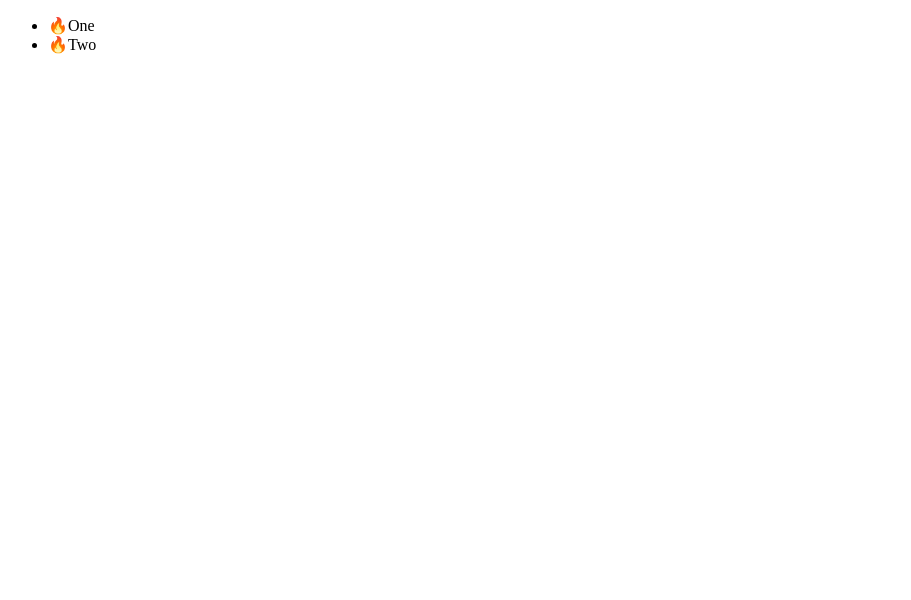
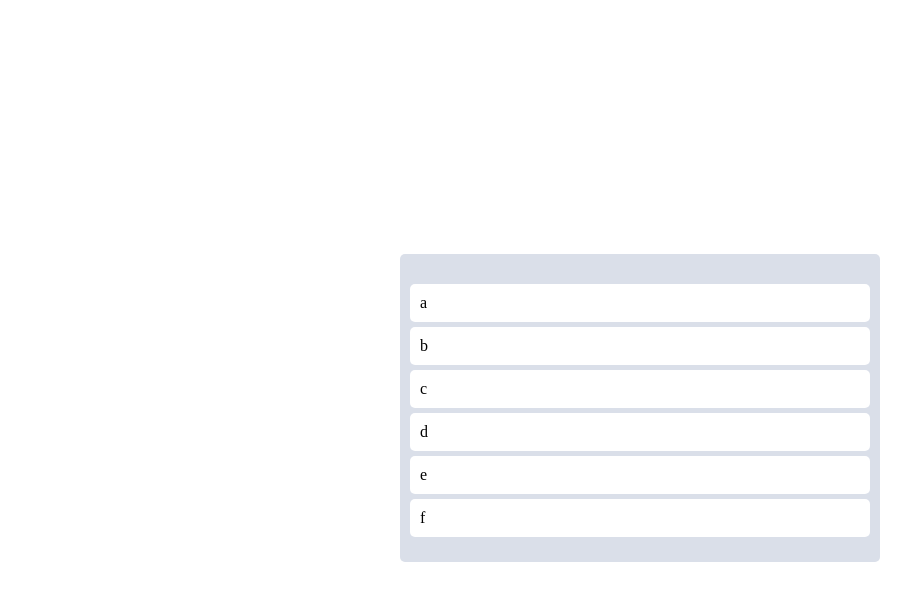
Before and after one commit to yoonhoelee/trello-clone, a React (Create React App) app: page / in a window 1280 px wide. Shown: the top 600 px of the page, without its empty margins (0-911 px from the left). Built offline with nearby package versions, Linux system fonts and the light colour scheme.

Commit message:
feat: added style and added more cards

```diff
--- a/src/App.tsx
+++ b/src/App.tsx
@@ -1,29 +1,69 @@
 import React from 'react';
 import {DragDropContext, Draggable, Droppable} from "react-beautiful-dnd";
+import styled from "styled-components";
+
+const Wrapper = styled.div`
+    display: flex;
+    max-width: 480px;
+    width: 100%;
+    margin: 0 auto;
+    justify-content: center;
+    align-items: center;
+    height: 100vh;
+`;
+
+const Boards = styled.div`
+    display: grid;
+    width: 100%;
+    grid-template-columns: repeat(1, 1fr);
+`;
+
+const Board = styled.div`
+    padding: 20px 10px;
+    padding-top: 30px;
+    background-color: ${(props) => props.theme.boardColor};
+    border-radius: 5px;
+    min-height: 200px;
+`;
+
+const Card = styled.div`
+    border-radius: 5px;
+    margin-bottom: 5px;
+    padding: 10px 10px;
+    background-color: ${(props) => props.theme.cardColor};
+`;
+
+const toDos = ["a", "b", "c", "d", "e", "f"];
 
 function App() {
-    const onDragEnd = () => {};
+    const onDragEnd = () => {
+    };
     return (
         <DragDropContext onDragEnd={onDragEnd}>
-            <div>
-                <Droppable droppableId="one">
-                    {(provided) => (
-                        <ul ref={provided.innerRef}{...provided.droppableProps}>
-                            <Draggable draggableId="first" index={0}>
-                                {(provided) => (
-                                    <li ref={provided.innerRef} {...provided.draggableProps}>
-                                        <span {...provided.dragHandleProps}>🔥</span>
-                                        One
-                                    </li>
-                                )}
-                            </Draggable>
-                            <Draggable draggableId="second" index={1}>
-                                {(provided) => <li ref={provided.innerRef} {...provided.draggableProps} {...provided.dragHandleProps}>🔥Two</li>}
-                            </Draggable>
-                        </ul>
-                    )}
-                </Droppable>
-            </div>
+            <Wrapper>
+                <Boards>
+                    <Droppable droppableId="one">
+                        {(magic) => (
+                            <Board ref={magic.innerRef} {...magic.droppableProps}>
+                                {toDos.map((toDo, index) => (
+                                    <Draggable draggableId={toDo} index={index}>
+                                        {(providede) => (
+                                            <Card
+                                                ref={providede.innerRef}
+                                                {...providede.dragHandleProps}
+                                                {...providede.draggableProps}
+                                            >
+                                                {toDo}
+                                            </Card>
+                                        )}
+                                    </Draggable>
+                                ))}
+                                {magic.placeholder}
+                            </Board>
+                        )}
+                    </Droppable>
+                </Boards>
+            </Wrapper>
         </DragDropContext>
     );
 }
--- a/src/styled.d.ts
+++ b/src/styled.d.ts
@@ -2,9 +2,8 @@
 
 declare module "styled-components" {
   export interface DefaultTheme {
-    textColor: string;
     bgColor: string;
-    accentColor: string;
-    cardBgColor: string;
+    boardColor: string;
+    cardColor: string;
   }
 }
--- a/src/theme.ts
+++ b/src/theme.ts
@@ -1,8 +1,7 @@
 import { DefaultTheme } from "styled-components";
 
 export const darkTheme: DefaultTheme = {
-  bgColor: "#2f3640",
-  textColor: "white",
-  accentColor: "#9c88ff",
-  cardBgColor: "transparent",
+  bgColor: "#3F8CF2",
+  boardColor: "#DADFE9",
+  cardColor: "white",
 };
```
